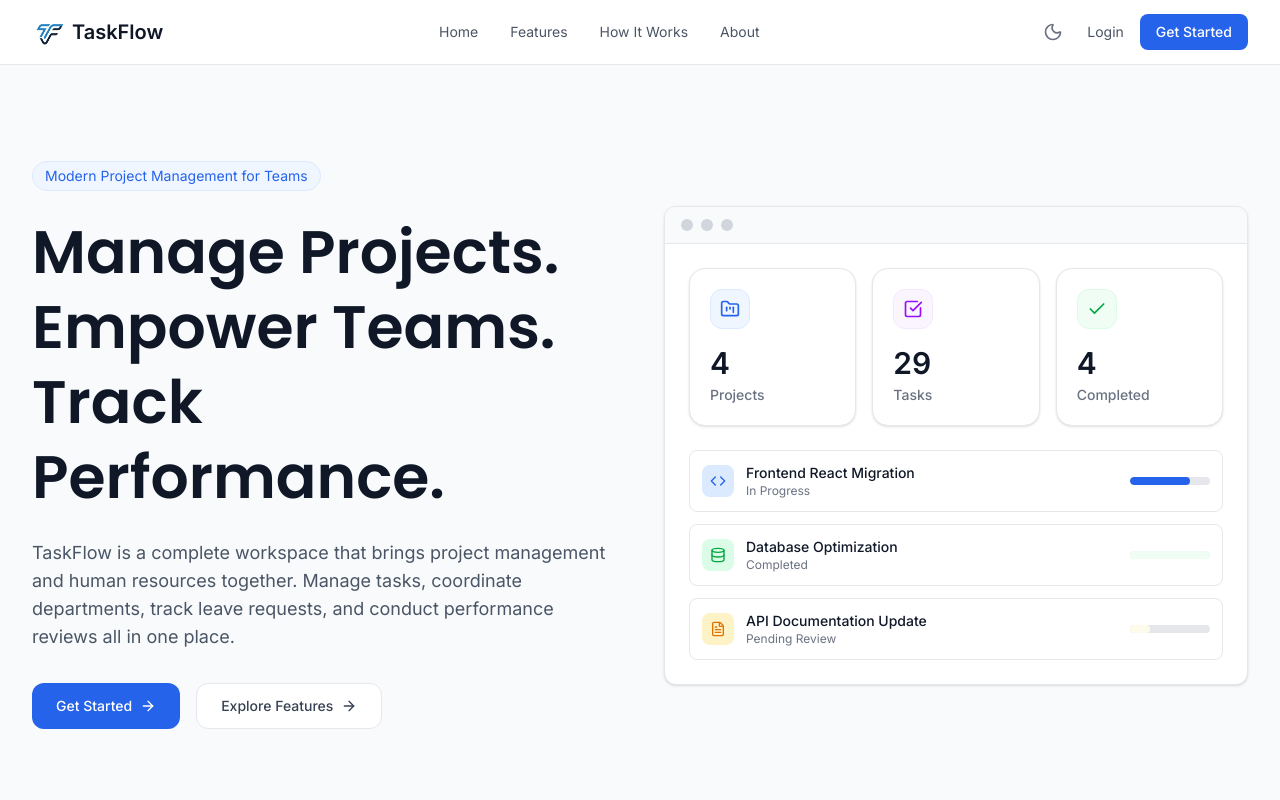
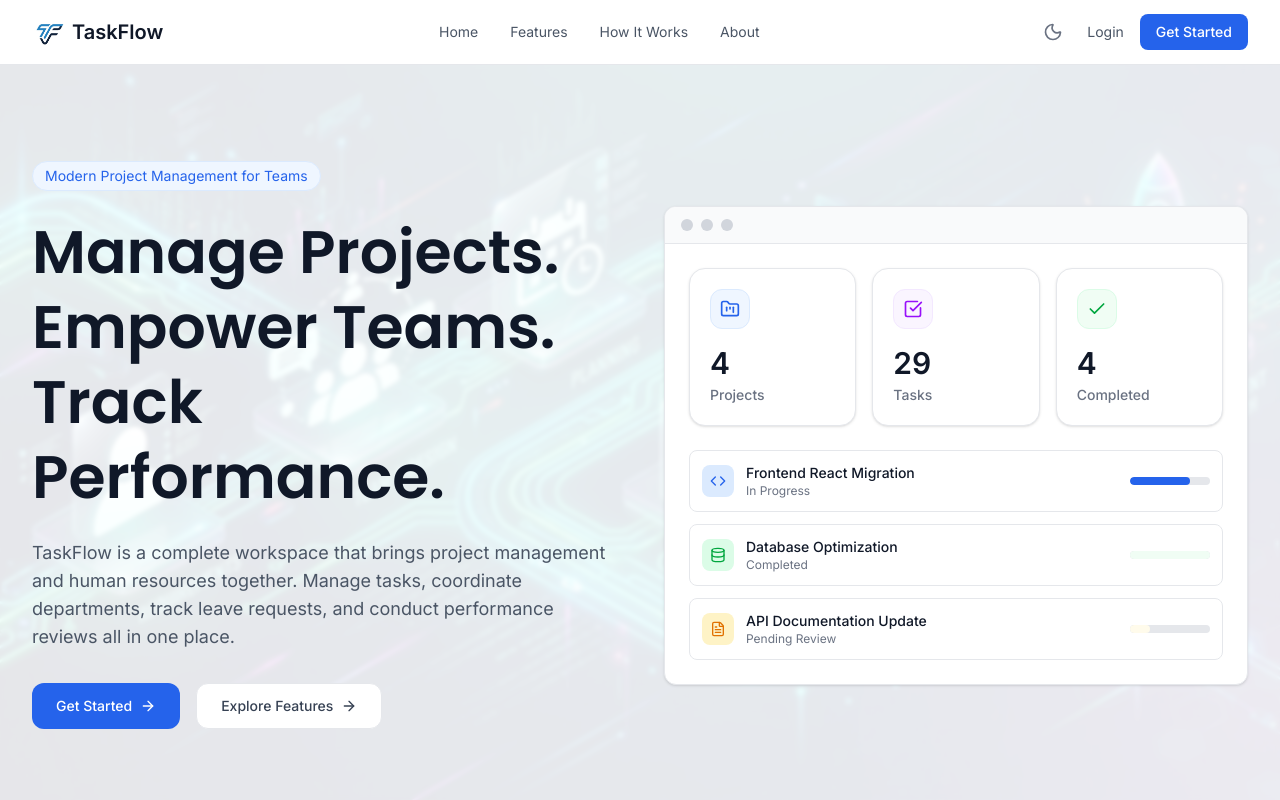
Before and after one commit to abdellaharegaw616-web/2026-internship-project, a React (Vite) app in the folder client/: page / in a window 1280 px wide. Shown: the top 800 px of the page. Built offline with nearby package versions, Linux system fonts and the light colour scheme; no server answers.

Commit message:
feat: set futuristic workflow image as fixed landing page background with glassmorphism overlay

```diff
--- a/client/src/pages/Landing.jsx
+++ b/client/src/pages/Landing.jsx
@@ -86,13 +86,22 @@ export default function Landing() {
   ];
 
   return (
-    <div className="min-h-screen bg-[#F8FAFC] dark:bg-slate-900">
-      {/* Navbar */}
-      <PublicNavbar />
+    <div className="min-h-screen relative">
+      {/* Fixed Background Image */}
+      <div
+        className="fixed inset-0 bg-cover bg-center bg-no-repeat z-0"
+        style={{ backgroundImage: "url('/workflow-timeline.jpg')" }}
+      ></div>
+      {/* Smart Overlay for Readability */}
+      <div className="fixed inset-0 bg-white/90 dark:bg-slate-900/90 backdrop-blur-[2px] z-0 transition-colors duration-300"></div>
 
-      {/* Hero Section */}
-      <section className="max-w-7xl mx-auto px-4 sm:px-6 lg:px-8 py-16 lg:py-24">
-        <div className="grid lg:grid-cols-2 gap-12 items-center">
+      <div className="relative z-10">
+        {/* Navbar */}
+        <PublicNavbar />
+
+        {/* Hero Section */}
+        <section className="max-w-7xl mx-auto px-4 sm:px-6 lg:px-8 py-16 lg:py-24">
+          <div className="grid lg:grid-cols-2 gap-12 items-center">
           {/* Left Content */}
           <div>
             <div className="inline-flex items-center gap-2 px-3 py-1 rounded-full bg-blue-50 dark:bg-blue-900/20 border border-blue-100 dark:border-blue-900/50 text-sm text-[#2563EB] dark:text-blue-400 mb-6">
@@ -377,6 +386,8 @@ export default function Landing() {
         </div>
       </section>
 
+
+
       {/* Team Collaboration Section */}
       <section className="max-w-7xl mx-auto px-4 sm:px-6 lg:px-8 py-16">
         <div className="text-center mb-12">
@@ -549,6 +560,7 @@ export default function Landing() {
 
       {/* Footer */}
       <PublicFooter />
+      </div>
     </div>
   );
 }
```
Also changed, not shown: client/public/workflow-timeline.jpg (added).
